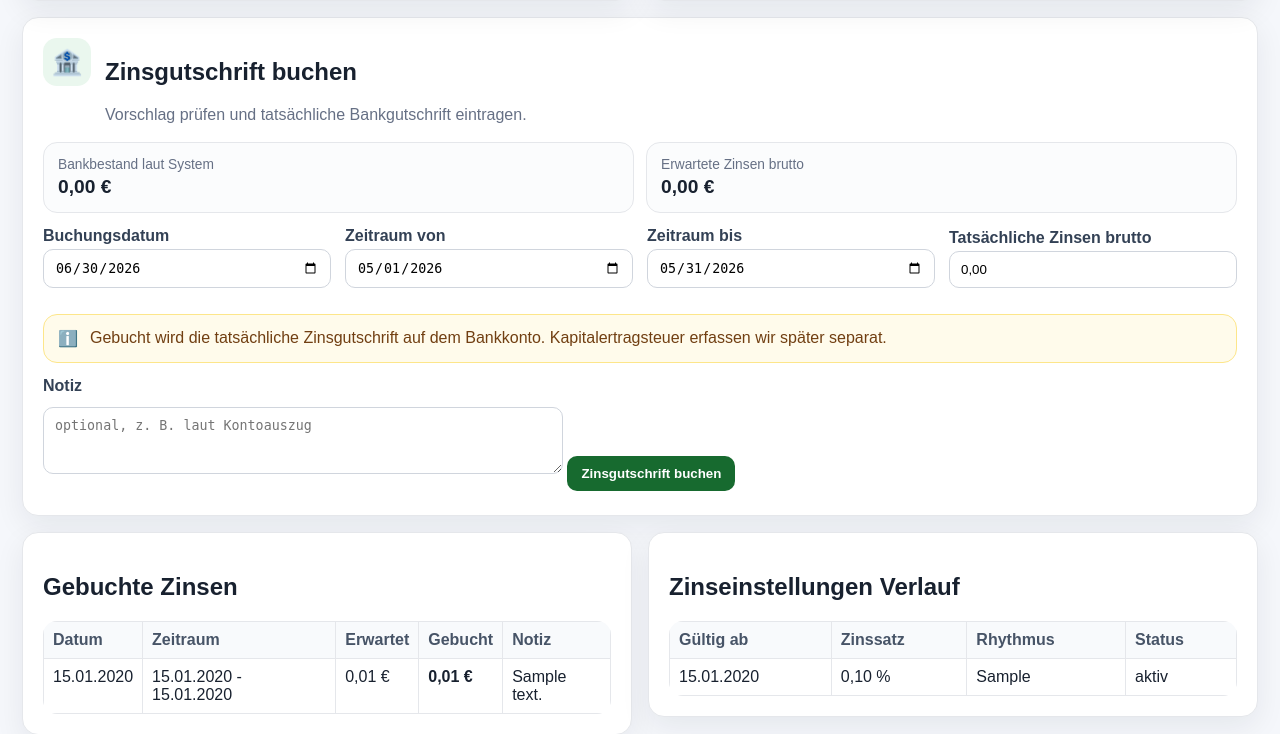
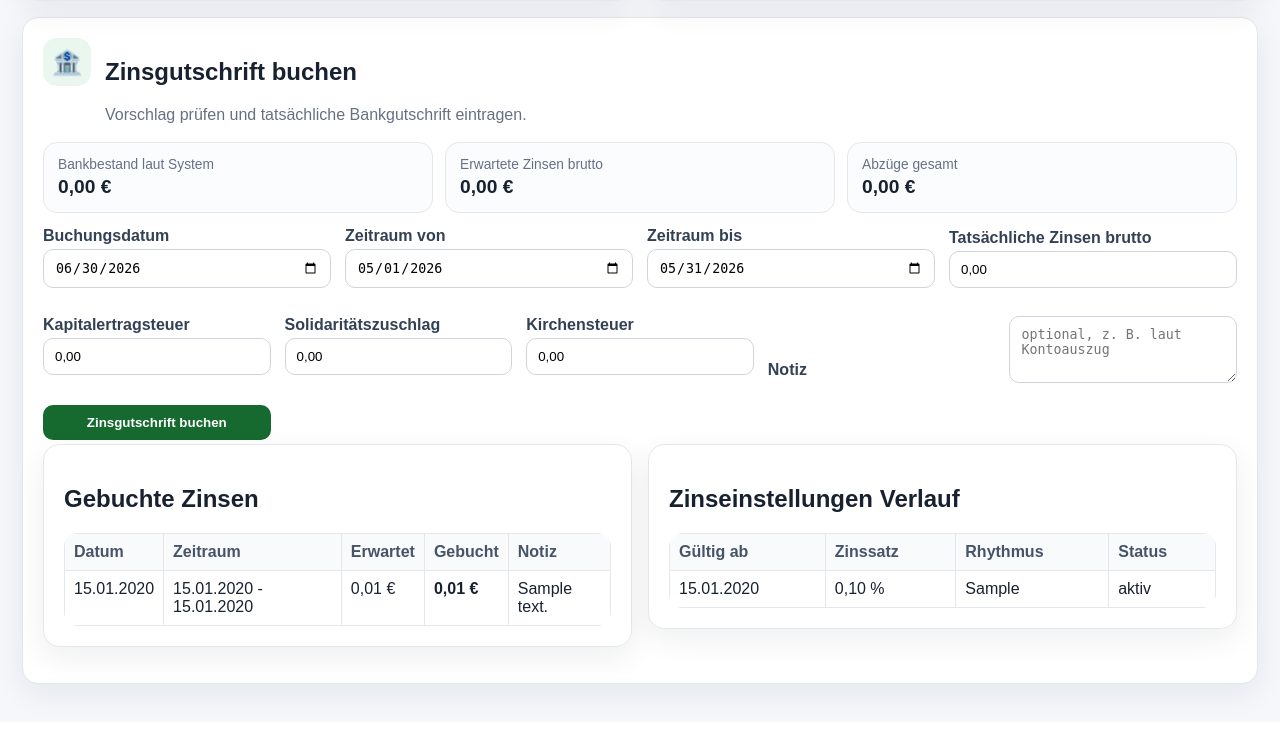
Before and after one commit to aluecke75/kegelkasse, a Flask app: page /interest in a window 1280 px wide. Shown: the part 631-1365 px from the top of the page. After the commit the page ends 1339 px from the top, so only its background shows below. Run offline with Flask 3, Linux system fonts and the light colour scheme; a user stored in the database is signed in; tables that the repository leaves empty hold one stand-in row (values such as "Sample post").

Commit message:
v0.98.41 Zinsbuchung mit Steuerabzügen vorbereitet

```diff
--- a/app/templates/interest.html
+++ b/app/templates/interest.html
@@ -57,7 +57,10 @@
         <div class="metric-grid">
             <div class="metric-card"><span>Bankbestand laut System</span><strong>{{ bank_balance }} €</strong></div>
             <div class="metric-card"><span>Erwartete Zinsen brutto</span><strong>{{ expected_interest }} €</strong></div>
-
+            <div class="metric-card">
+                <span>Abzüge gesamt</span>
+                <strong id="taxTotalPreview">0,00 €</strong>
+            </div>
         </div>
         <form method="post" style="margin-top:14px;">
             <input type="hidden" name="form_type" value="booking">
@@ -67,8 +70,12 @@
                 <label>Zeitraum bis<input id="period_end" name="period_end" type="date" value="{{ default_end }}"></label>
                 <label>Tatsächliche Zinsen brutto<input id="actual_interest" name="actual_interest" inputmode="decimal" placeholder="z. B. ,37 oder 12,45" value="{{ expected_interest }}"></label>
             </div>
-            <div class="tip-box"><span>ℹ️</span><div>Gebucht wird die tatsächliche Zinsgutschrift auf dem Bankkonto. Kapitalertragsteuer erfassen wir später separat.</div></div>
-            <label for="booking_note" class="field-label">Notiz</label>
+
+            <div class="form-grid" style="margin-top:12px;">
+                <label>Kapitalertragsteuer<input id="capital_gains_tax" name="capital_gains_tax" inputmode="decimal" placeholder="z. B. 0,24" value="0,00"></label>
+                <label>Solidaritätszuschlag<input id="solidarity_tax" name="solidarity_tax" inputmode="decimal" placeholder="z. B. 0,01" value="0,00"></label>
+                <label>Kirchensteuer<input id="church_tax" name="church_tax" inputmode="decimal" placeholder="optional" value="0,00"></label>
+                <label for="booking_note" class="field-label">Notiz</label>
             <textarea id="booking_note" name="booking_note" rows="3" placeholder="optional, z. B. laut Kontoauszug"></textarea>
             <button type="submit">Zinsgutschrift buchen</button>
         </form>
@@ -97,19 +104,25 @@
     function parseEuro(value) { value = (value || '').toString().replace('€','').replace('%','').replace(/\s/g,'').replace('.', ','); if (value.charAt(0) === ',') value = '0' + value; return parseFloat(value.replace(',', '.')) || 0; }
     function formatEuro(number) { return number.toFixed(2).replace('.', ','); }
     function updateTaxPreview() {
-        var gross = parseEuro(document.getElementById('actual_interest') && document.getElementById('actual_interest').value);
-        var rate = parseEuro(document.getElementById('tax_rate') && document.getElementById('tax_rate').value);
-        var tax = Math.round(gross * rate) / 100;
-        var net = Math.max(0, gross - tax);
-        var taxPreview = document.getElementById('taxPreview');
-        var netPreview = document.getElementById('netPreview');
-        if (taxPreview) taxPreview.textContent = formatEuro(tax) + ' €';
-        if (netPreview) netPreview.textContent = formatEuro(net) + ' €';
+        var capitalTax = parseEuro(document.getElementById('capital_gains_tax') && document.getElementById('capital_gains_tax').value);
+        var solidarityTax = parseEuro(document.getElementById('solidarity_tax') && document.getElementById('solidarity_tax').value);
+        var churchTax = parseEuro(document.getElementById('church_tax') && document.getElementById('church_tax').value);
+
+        var totalTax = capitalTax + solidarityTax + churchTax;
+
+        var taxTotalPreview = document.getElementById('taxTotalPreview');
+
+        if (taxTotalPreview) {
+            taxTotalPreview.textContent = formatEuro(totalTax) + ' €';
+        }
     }
     normalizePercentInput(document.getElementById('annual_rate'));
     normalizeDecimalCommaInput(document.getElementById('actual_interest'), 2);
+    normalizeDecimalCommaInput(document.getElementById('capital_gains_tax'), 2);
+    normalizeDecimalCommaInput(document.getElementById('solidarity_tax'), 2);
+    normalizeDecimalCommaInput(document.getElementById('church_tax'), 2);
     normalizePercentInput(document.getElementById('tax_rate'));
-    ['actual_interest','tax_rate'].forEach(function(id){ var el = document.getElementById(id); if (el) { el.addEventListener('input', updateTaxPreview); el.addEventListener('blur', updateTaxPreview); }});
+['capital_gains_tax','solidarity_tax','church_tax'].forEach(function(id){ var el = document.getElementById(id); if (el) { el.addEventListener('input', updateTaxPreview); el.addEventListener('blur', updateTaxPreview); }});
     updateTaxPreview();
 })();
 </script>
```
